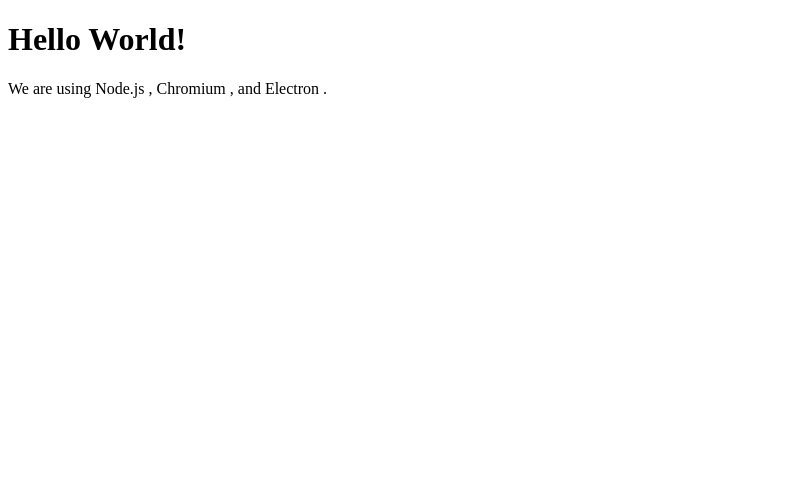
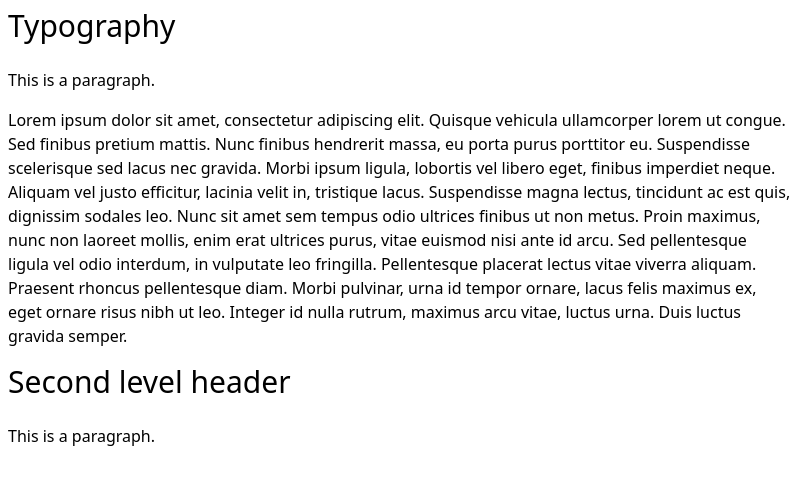
Before and after one commit to juhofriman/spellbook, an Electron app: page index.html in a window 800 px wide. Drawn offline with nearby package versions, Linux system fonts and the light colour scheme; files that its build step writes are made by us from their sources.

Commit message:
Introduced tailwindcss

```diff
--- /dev/null
+++ b/css/spellbook.css
@@ -0,0 +1,3 @@
+@tailwind base;
+@tailwind components;
+@tailwind utilities;
--- a/index.html
+++ b/index.html
@@ -5,12 +5,17 @@
     <!-- https://developer.mozilla.org/en-US/docs/Web/HTTP/CSP -->
     <meta http-equiv="Content-Security-Policy" content="default-src 'self'; script-src 'self'">
     <meta http-equiv="X-Content-Security-Policy" content="default-src 'self'; script-src 'self'">
+    <meta name="viewport" content="width=device-width, initial-scale=1.0">
+    <link href="dist/output.css" rel="stylesheet">
     <title>Hello World!</title>
   </head>
   <body>
-    <h1>Hello World!</h1>
-    We are using Node.js <span id="node-version"></span>,
-    Chromium <span id="chrome-version"></span>,
-    and Electron <span id="electron-version"></span>.
+    <div class="font-sans p-2">
+      <h1 class="text-3xl mb-6">Typography</h1>
+      <p class="mb-4">This is a paragraph.</p>
+      <p class="mb-4">Lorem ipsum dolor sit amet, consectetur adipiscing elit. Quisque vehicula ullamcorper lorem ut congue. Sed finibus pretium mattis. Nunc finibus hendrerit massa, eu porta purus porttitor eu. Suspendisse scelerisque sed lacus nec gravida. Morbi ipsum ligula, lobortis vel libero eget, finibus imperdiet neque. Aliquam vel justo efficitur, lacinia velit in, tristique lacus. Suspendisse magna lectus, tincidunt ac est quis, dignissim sodales leo. Nunc sit amet sem tempus odio ultrices finibus ut non metus. Proin maximus, nunc non laoreet mollis, enim erat ultrices purus, vitae euismod nisi ante id arcu. Sed pellentesque ligula vel odio interdum, in vulputate leo fringilla. Pellentesque placerat lectus vitae viverra aliquam. Praesent rhoncus pellentesque diam. Morbi pulvinar, urna id tempor ornare, lacus felis maximus ex, eget ornare risus nibh ut leo. Integer id nulla rutrum, maximus arcu vitae, luctus urna. Duis luctus gravida semper.</p>
+      <h2 class="text-3xl mb-6">Second level header</h2>
+      <p class="mb-4">This is a paragraph.</p>
+    </div>
   </body>
 </html>
--- /dev/null
+++ b/postcss.config.js
@@ -0,0 +1,6 @@
+module.exports = {
+  plugins: {
+    tailwindcss: {},
+    autoprefixer: {},
+  }
+}
--- /dev/null
+++ b/tailwind.config.js
@@ -0,0 +1,8 @@
+module.exports = {
+  // content: ["./**/*.{html,js}"],
+  content: ["./index.html"],
+  theme: {
+    extend: {},
+  },
+  plugins: [],
+}
```
Also changed, not shown: package.json (+9 -2 lines), 2 other files.
